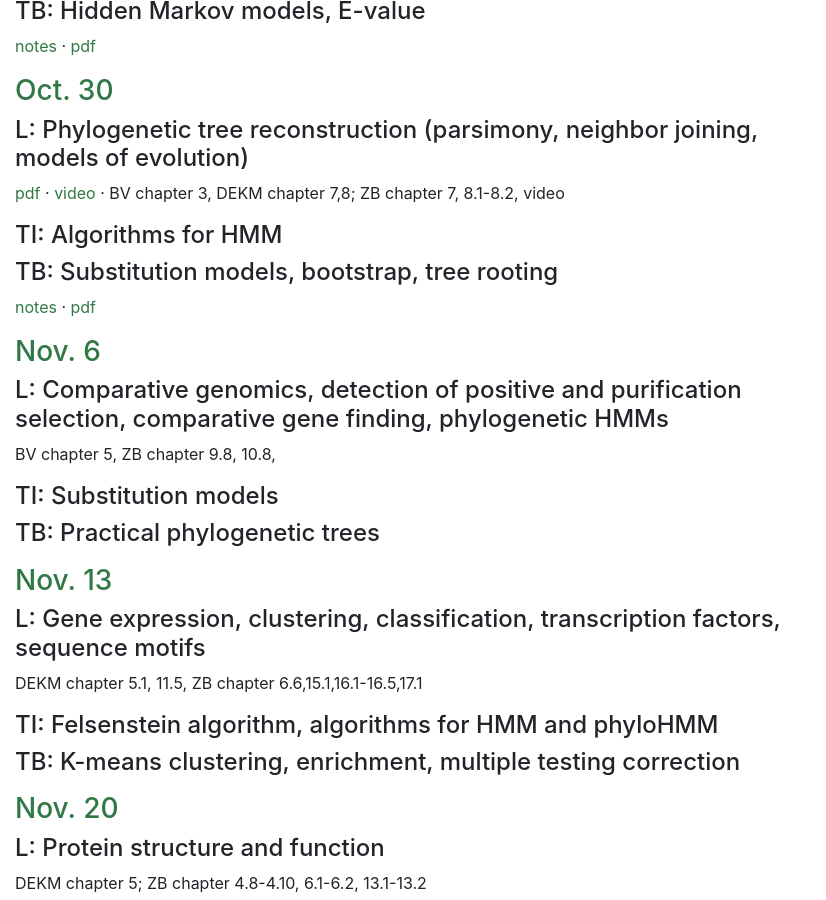
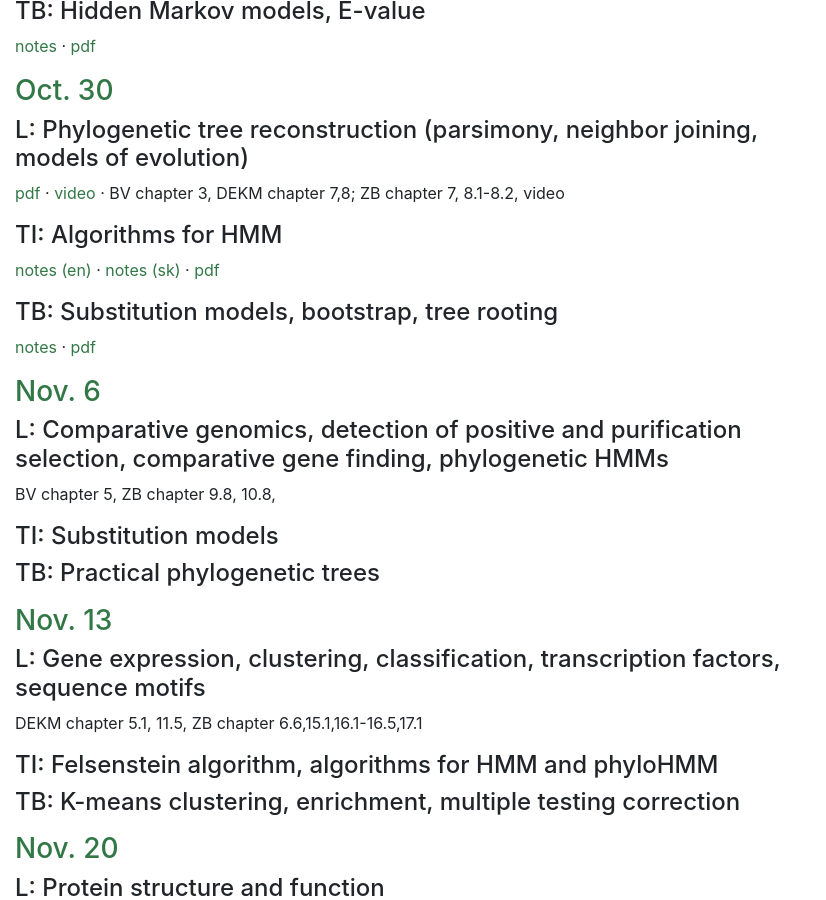
Before and after one commit to fmfi-compbio/mbi, a Jekyll site: the page built from Materials.md, in a window 1280 px wide and 900 px high, scrolled down 2069 px. Shown: the whole window, without its empty margins (0-826 px from the left). Built offline with Jekyll 4.4.1, drawn with Linux system fonts in a browser that asks for light colours; nearby versions of some CDN libraries; our own code applies the rules of GitHub Pages for plain Markdown files; some of the changed lines change nothing that is shown.

Commit message:
Publish hmm material (ci)

```diff
--- a/Materials.md
+++ b/Materials.md
@@ -150,8 +150,9 @@ L: lecture (everybody), TI: tutorial for computer science/informatics students,
 
 #### TI:  Algorithms for HMM
 
-{% include notes.html file="ci-hmm-en" name="notes" show=0 dot=0
-%} {% include pdf.html file="ci-hmm" name="pdf" show=0 dot=0
+{% include notes.html file="ci-hmm-en" name="notes (en)" show=1 dot=1
+%} {% include notes.html file="ci-hmm" name="notes (sk)" show=1 dot=1
+%} {% include pdf.html file="ci-hmm-en" name="pdf" show=1 dot=0
 %}
 
 #### TB:  Substitution models, bootstrap, tree rooting
```
Also changed, not shown: 1 other file.
